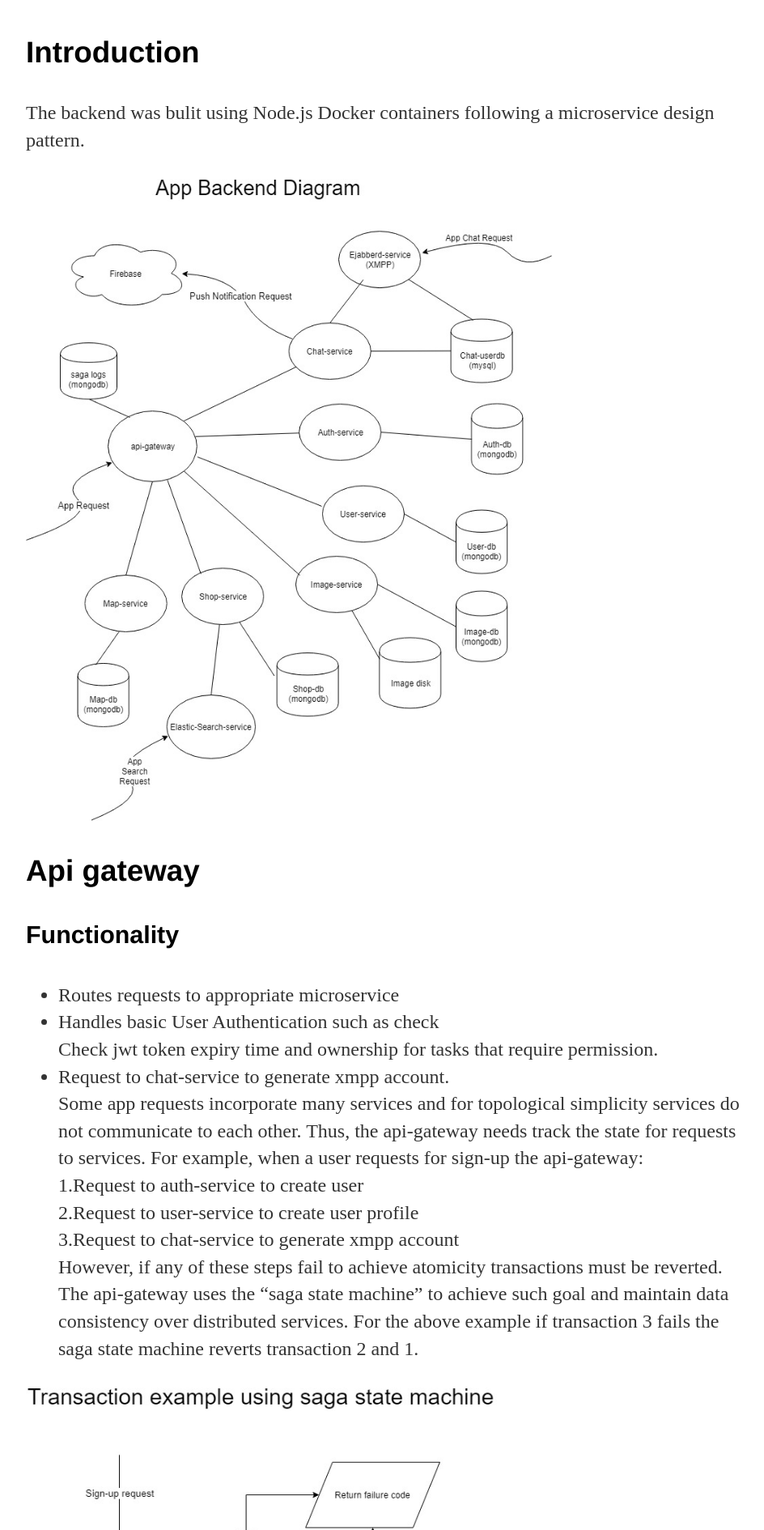
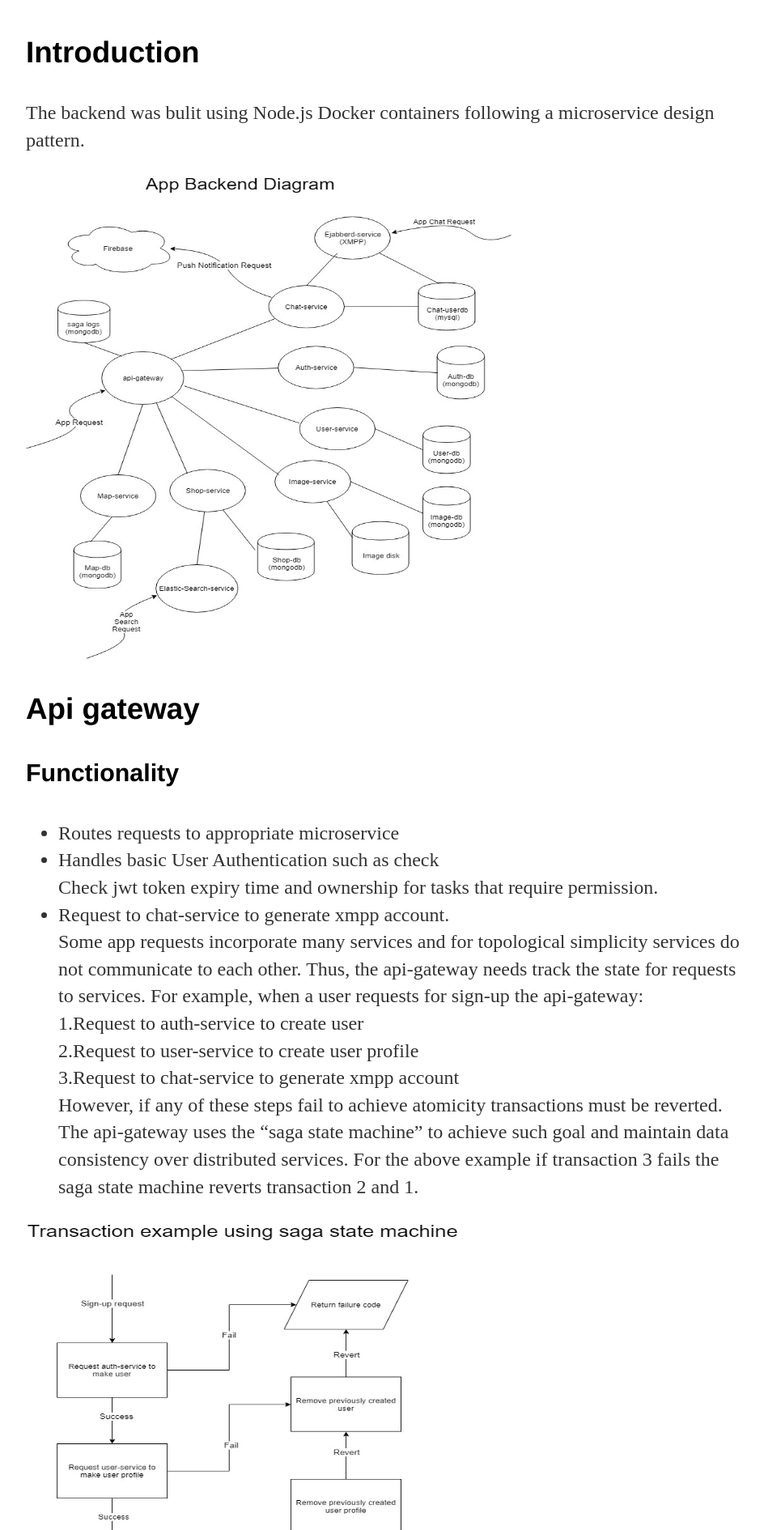
Before and after one commit to jcho7022/jcho7022.github.io, a Jekyll site: the page built from projects/float/index.html, in a window 1280 px wide. Shown: the part 557-2447 px from the top of the page at 81% size, without its empty margins (160-1104 px from the left). Built offline with Jekyll 4.4.1, drawn with Linux system fonts in a browser that asks for light colours.

Commit message:
Update index.html

```diff
--- a/projects/float/index.html
+++ b/projects/float/index.html
@@ -12,7 +12,7 @@ Users can interact with shops owners using a built in instant messaging and sear
 <h2>Backend</h2>
 <h3>Introduction</h3>
 <p>The backend was bulit using Node.js Docker containers following a microservice design pattern.</p>
-<img src="backend_diagram.jpg" alt="server_architecture" height="800px" width="650px">
+<img src="backend_diagram.jpg" alt="server_architecture" height="600px" width="600px">
 
 <h3>Api gateway</h3>
 <h4>Functionality</h4>
@@ -35,7 +35,7 @@ Users can interact with shops owners using a built in instant messaging and sear
           For the above example if transaction 3 fails the saga state machine reverts transaction 2 and 1.
           </li>
 				</ul>
-   <img src="saga_state_machine.jpg" alt="saga_state_machine" height="800px" width="650px">
+   <img src="saga_state_machine.jpg" alt="saga_state_machine" height="600px" width="600px">
 
   <h3>Auth-service</h3>
   <h4>Functionality</h4>
```
